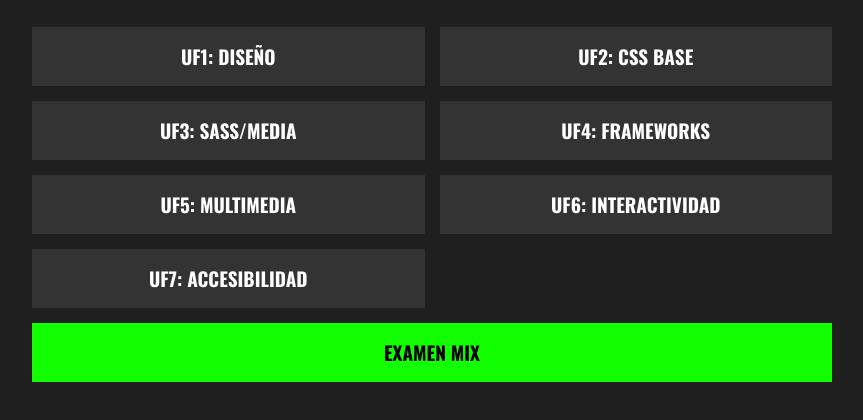
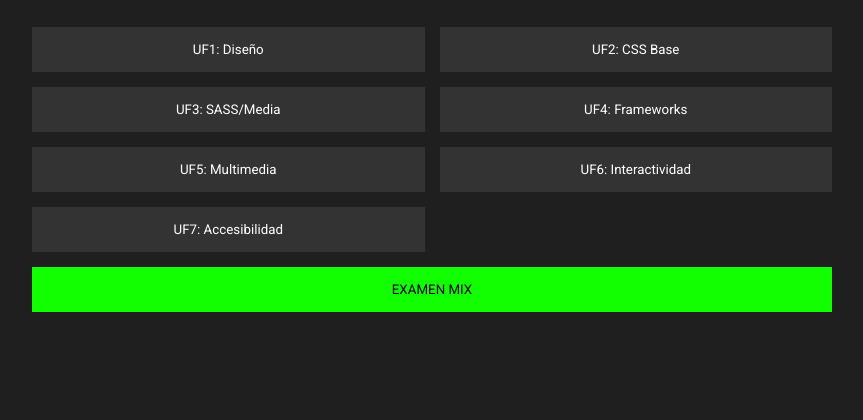
Before and after one commit to miquel971/examen-diw, a plain HTML site: page index.html in a window 1280 px wide. Shown: the part 110-530 px from the top of the page, without its empty margins (208-1071 px from the left). Drawn offline with nearby package versions, Linux system fonts and the light colour scheme.

Commit message:
cambio de fuentes

```diff
--- a/style.css
+++ b/style.css
@@ -31,9 +31,8 @@
 
 button {
     padding: 15px;
-    font-family: 'Oswald', sans-serif;
-    font-size: 1.2rem;
-    text-transform: uppercase;
+    font-family: 'Roboto', sans-serif;
+    font-size: 1 rem;
     cursor: pointer;
     border: none;
     background: #333;
```
